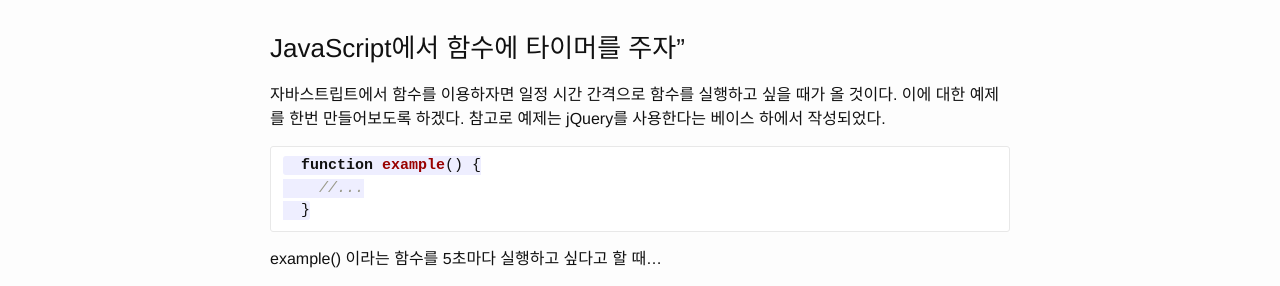
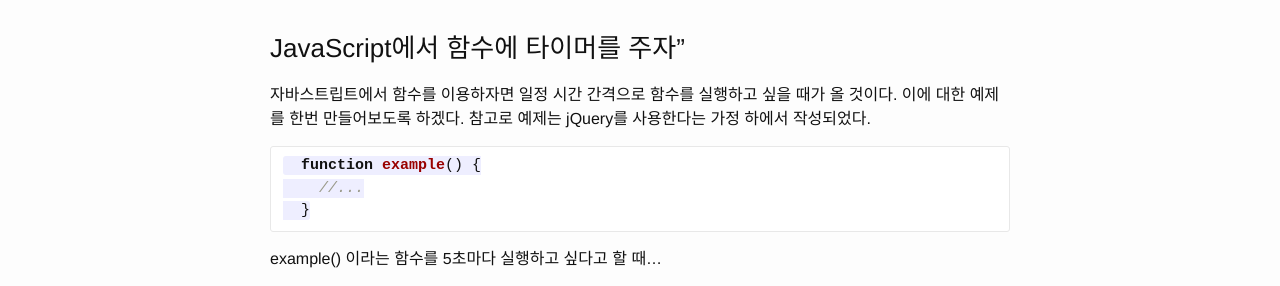
Before and after one commit to ColdWM/blog, a Jekyll site: the page built from _posts/2015-04-05-Set-Interval-In-JavaScript.md, in a window 1280 px wide. Shown: the part 171-457 px from the top of the page. Built offline with Jekyll 4.4.1, drawn with Linux system fonts in a browser that asks for light colours; Markdown is read by kramdown in place of the engine named in the settings.

Commit message:
Update 2015-04-05-Set-Interval-In-JavaScript.md

````diff
--- a/_posts/2015-04-05-Set-Interval-In-JavaScript.md
+++ b/_posts/2015-04-05-Set-Interval-In-JavaScript.md
@@ -10,7 +10,7 @@ categories: java web javascript
 
 자바스트립트에서 함수를 이용하자면 일정 시간 간격으로
 함수를 실행하고 싶을 때가 올 것이다. 이에 대한 예제를 한번 만들어보도록 하겠다.
-참고로 예제는 jQuery를 사용한다는 베이스 하에서 작성되었다.
+참고로 예제는 jQuery를 사용한다는 가정 하에서 작성되었다.
 
 
 ```javascript
````
